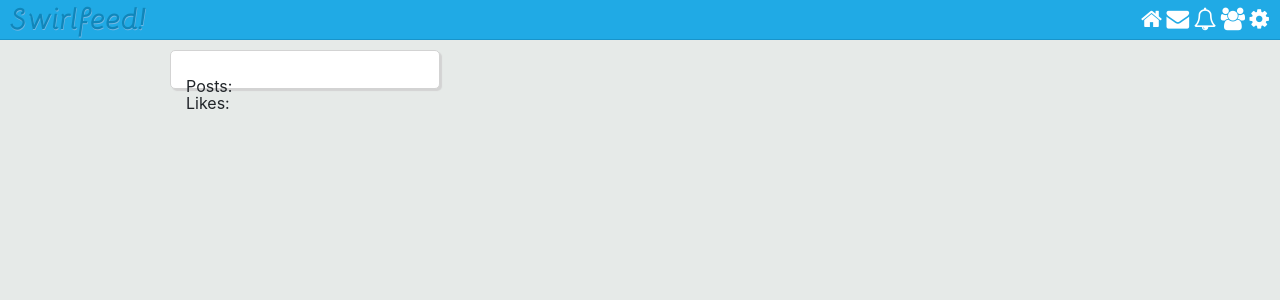
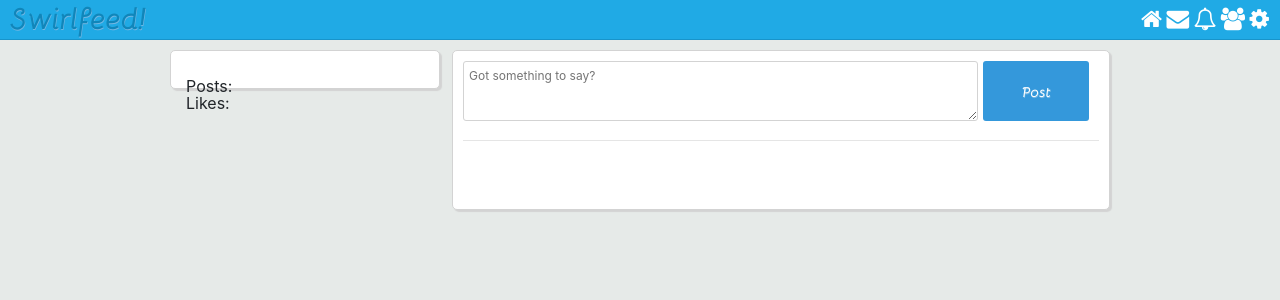
Before and after one commit to margleb/Social_Network, a PHP site: page / in a window 1280 px wide. Shown: the top 300 px of the page. Run offline with PHP 8.4, Linux system fonts and the light colour scheme; the visitor is signed in with stand-in values (Sample User, id 1); data that the repository does not hold is empty.

Commit message:
Creating out Newsfeed Column

```diff
--- a/assets/css/style.css
+++ b/assets/css/style.css
@@ -92,3 +92,48 @@ nav a:hover {
 	border-radius: 5px;
 	margin-right: 5px;
 }
+
+.main_column {
+	float: right;
+	width: 70%;
+	z-index: -1;
+	min-height: 160px;
+}
+
+.post_form {
+	width: 100%;
+}
+
+.post_form textarea {
+	width: 81%;
+	height: 60px;
+	border-radius: 3px;
+	margin-right: 5px;
+	border: 1px solid #D3D3D3;
+	font-size: 12px;
+	padding: 5px;
+}
+
+textarea:focus {
+	outline: 0;
+}
+
+.post_form input[type="submit"] {
+	width: 11%;
+	height: 60px;
+	border: none;
+	border-radius: 3px;
+	background-color: #3498db;
+	font-family: 'Bellota-BoldItalic', sans-serif;
+	color: #1E75CA;
+	text-shadow: #73B6E2 0.5px 0.5px 0px;
+	font-size: 90%;
+	position: absolute;
+	outline: 0;
+	margin: 0;
+}
+
+.post_form input[type="submit"] {
+	padding: 5px 4px 4px 5px;
+	color: #fff;
+}
--- a/index.php
+++ b/index.php
@@ -9,6 +9,13 @@
 		<?php echo "Likes: " . $user['num_likes']; ?>
 	</div>
 </div>
+	<div class="main_column column">
+		<form class="post_form" action="index.php" method="POST">
+			<textarea name="post_text" placeholder="Got something to say?"></textarea>
+			<input type="submit" name="post" id="post_button" value="Post"><br>
+		</form>
+		<hr>
+	</div>
 </div>
 </body>
 </html>
```
